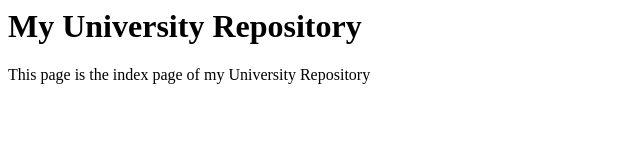
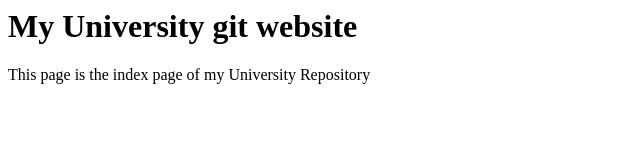
Before and after one commit to AustinEarnest19/AustinEarnest19.github.io, a plain HTML site: page index.html in a window 1280 px wide. Shown: the full height of the page, 0-640 px from the left. Drawn offline with Linux system fonts and the light colour scheme.

Commit message:
Update index.html

```diff
--- a/index.html
+++ b/index.html
@@ -1,9 +1,9 @@
 <html>
   <head>
-    <title>My University Repository</title>
+    <title>Austin Earnest's Website</title>
   </head>
   <body>
-    <h1>My University Repository</h1>
+    <h1>My University git website</h1>
       <p>This page is the index page of my University Repository</p>
   </body>
 </html>
```
